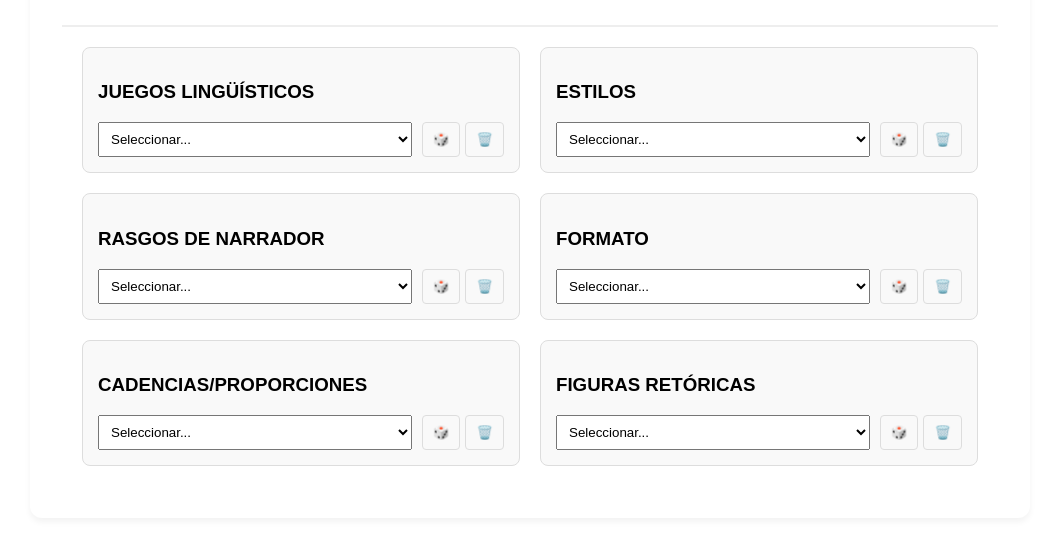
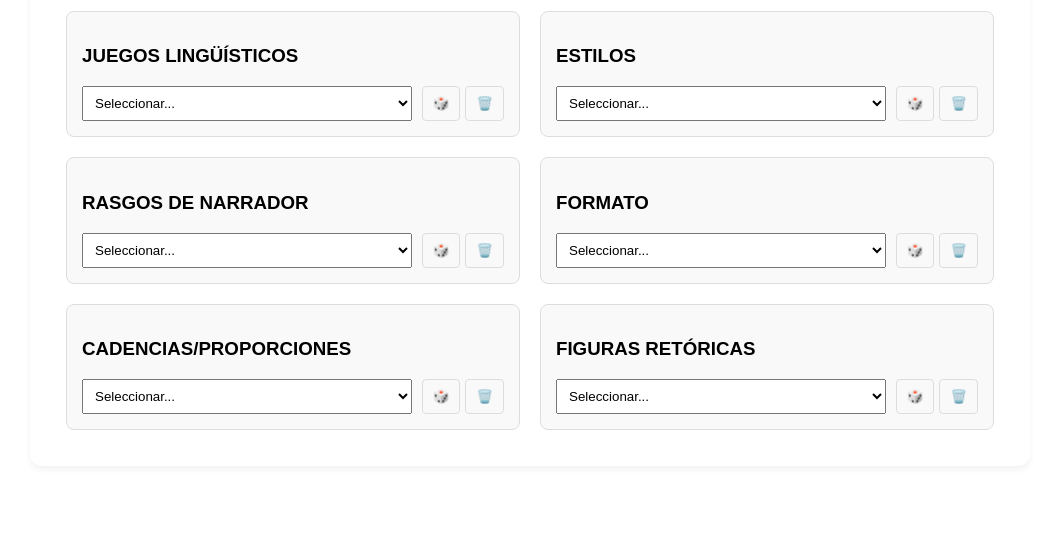
Before and after one commit to angelsima/tantoshigostanto, a plain HTML site: page generador2.html in a window 1280 px wide. Shown: the part 386-924 px from the top of the page, without its empty margins (110-1169 px from the left). After the commit the page ends 872 px from the top, so only its background shows below. Drawn offline with Linux system fonts and the light colour scheme.

Commit message:
Update styles.css

```diff
--- a/css/styles.css
+++ b/css/styles.css
@@ -241,10 +241,10 @@ body {
 /* Estilos específicos del generador */
 #generator-container {
     background: #fff;
-    padding: 2rem;
+    padding: 1rem;
     border-radius: 12px;
     box-shadow: 0 4px 6px rgba(0,0,0,0.05);
-    margin-top: 40px;
+    margin-top: 20px;
 }
 
 .generator-category {
```
